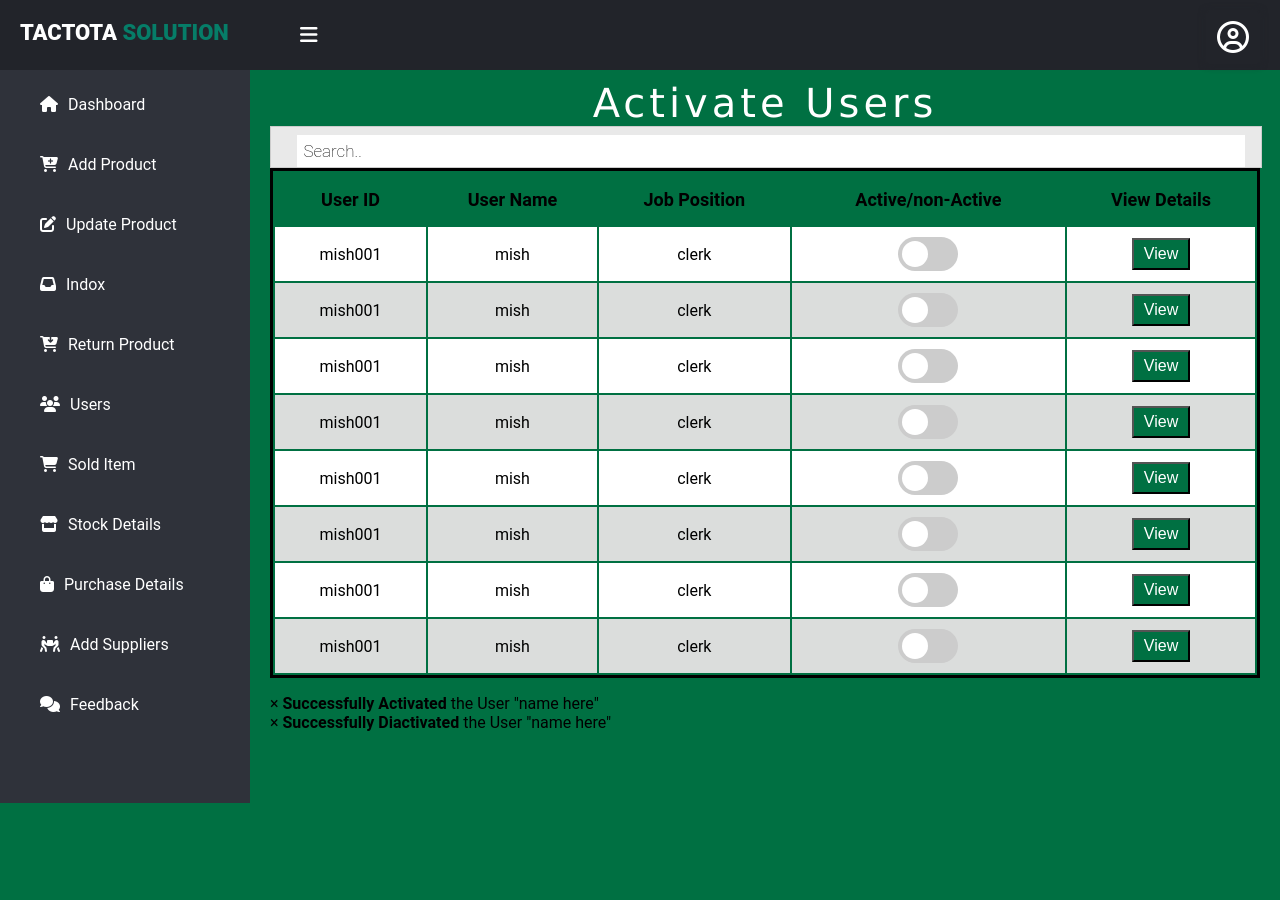
After one commit to demo-project-01/tactota_solutions, a PHP site: page /activateuser_message.php in a window 1280 px wide. The commit adds this page. Run offline with PHP 8.4, Linux system fonts and the light colour scheme; a stand-in replaces the project's code that opens the database connection; some libraries are stand-ins or nearby versions.

Commit message:
view users, activate users and activate message
theme colours not updated

```diff
--- /dev/null
+++ b/activateuser_message.php
@@ -0,0 +1,128 @@
+<?php
+include 'clerk_sidebar.php';
+
+?>
+
+<div class="content">
+
+  <h1 id="tbl-heading"> Activate Users</h1>
+
+    <div class="search">
+      <input type="text" placeholder="Search..">
+    </div>
+
+
+  <div class="view-tbl">
+    <table>
+      <thead>
+        <tr>
+          <th>User ID</th>
+          <th scope="col">User Name</th>
+          <th scope="col">Job Position</th>
+          <th scope="col">Active/non-Active</th>
+          <th scope="col">View Details</th>
+        </tr>
+      </thead>
+      <tbody>
+        <tr>
+          <td>mish001</td>
+          <td>mish</td>
+          <td>clerk</td>
+          <td><label class="switch">
+                <input type="checkbox">
+                <span class="slider round"></span>
+              </label>
+          </td>
+          <td><button class="view">View</button>
+        </tr>
+        <tr>
+          <td>mish001</td>
+          <td>mish</td>
+          <td>clerk</td>
+          <td><label class="switch">
+                <input type="checkbox">
+                <span class="slider round"></span>
+              </label>
+          </td>
+          <td><button class="view">View</button>
+        </tr>
+        <tr>
+          <td>mish001</td>
+          <td>mish</td>
+          <td>clerk</td>
+          <td><label class="switch">
+                <input type="checkbox">
+                <span class="slider round"></span>
+              </label>
+          </td>
+          <td><button class="view">View</button>
+        </tr>
+        <tr>
+          <td>mish001</td>
+          <td>mish</td>
+          <td>clerk</td>
+          <td><label class="switch">
+                <input type="checkbox">
+                <span class="slider round"></span>
+              </label>
+          </td>
+          <td><button class="view">View</button>
+        </tr>
+        <tr>
+          <td>mish001</td>
+          <td>mish</td>
+          <td>clerk</td>
+          <td><label class="switch">
+                <input type="checkbox">
+                <span class="slider round"></span>
+              </label>
+          </td>
+          <td><button class="view">View</button>
+        </tr>
+        <tr>
+          <td>mish001</td>
+          <td>mish</td>
+          <td>clerk</td>
+          <td><label class="switch">
+                <input type="checkbox">
+                <span class="slider round"></span>
+              </label>
+          </td>
+          <td><button class="view">View</button>
+        </tr>
+        <tr>
+          <td>mish001</td>
+          <td>mish</td>
+          <td>clerk</td>
+          <td><label class="switch">
+                <input type="checkbox">
+                <span class="slider round"></span>
+              </label>
+          </td>
+          <td><button class="view">View</button>
+        </tr><tr>
+          <td>mish001</td>
+          <td>mish</td>
+          <td>clerk</td>
+          <td><label class="switch">
+                <input type="checkbox">
+                <span class="slider round"></span>
+              </label>
+          </td>
+          <td><button class="view">View</button>
+        </tr>
+      </tbody>
+    </table>
+  </div>
+  <div class="alert" id="activate">
+    <span class="activebtn" onclick="this.parentElement.style.display='none';">&times;</span>
+    <strong>Successfully Activated</strong>  the User "name here"
+  </div>
+
+  <div class="alert" id="diactivate">
+    <span class="activebtn" onclick="this.parentElement.style.display='none';">&times;</span>
+    <strong>Successfully Diactivated</strong>  the User "name here"
+  </div>
+
+</div>
+</body>
```
Also changed, not shown: activateuser.php (line endings or trailing spaces), view_user.php (line endings or trailing spaces).
